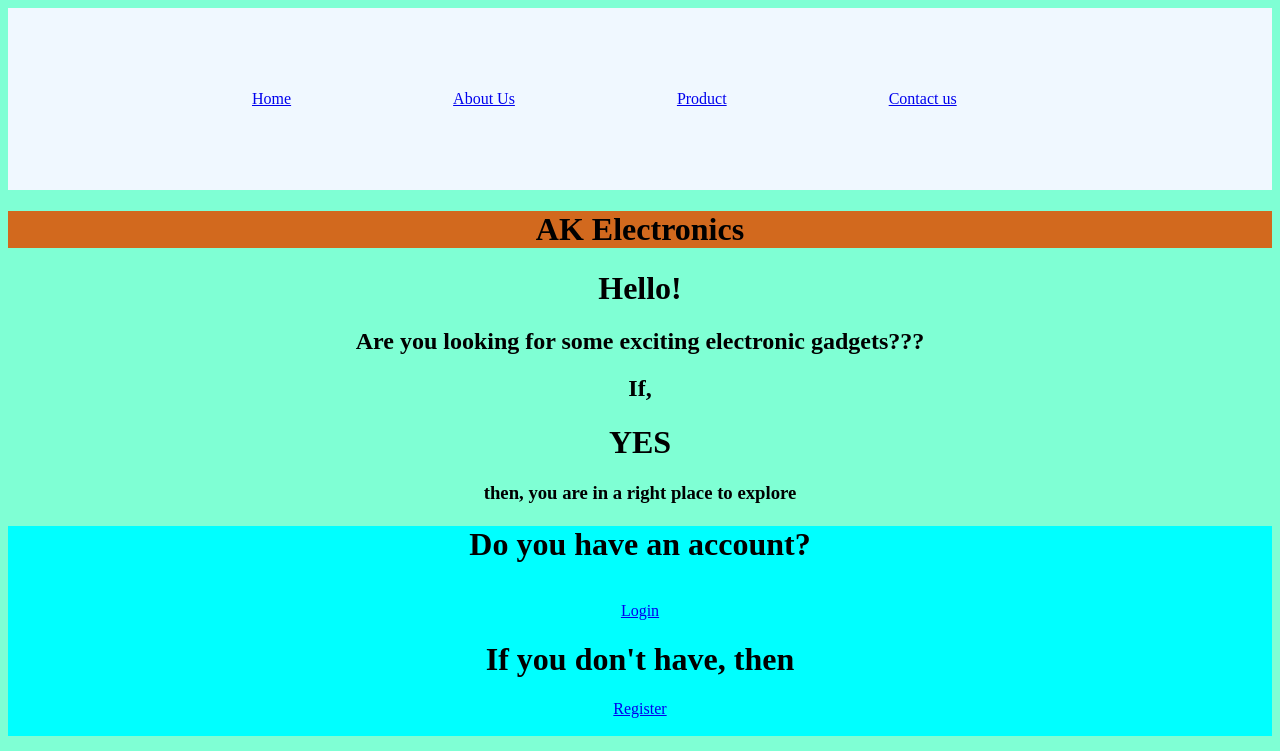
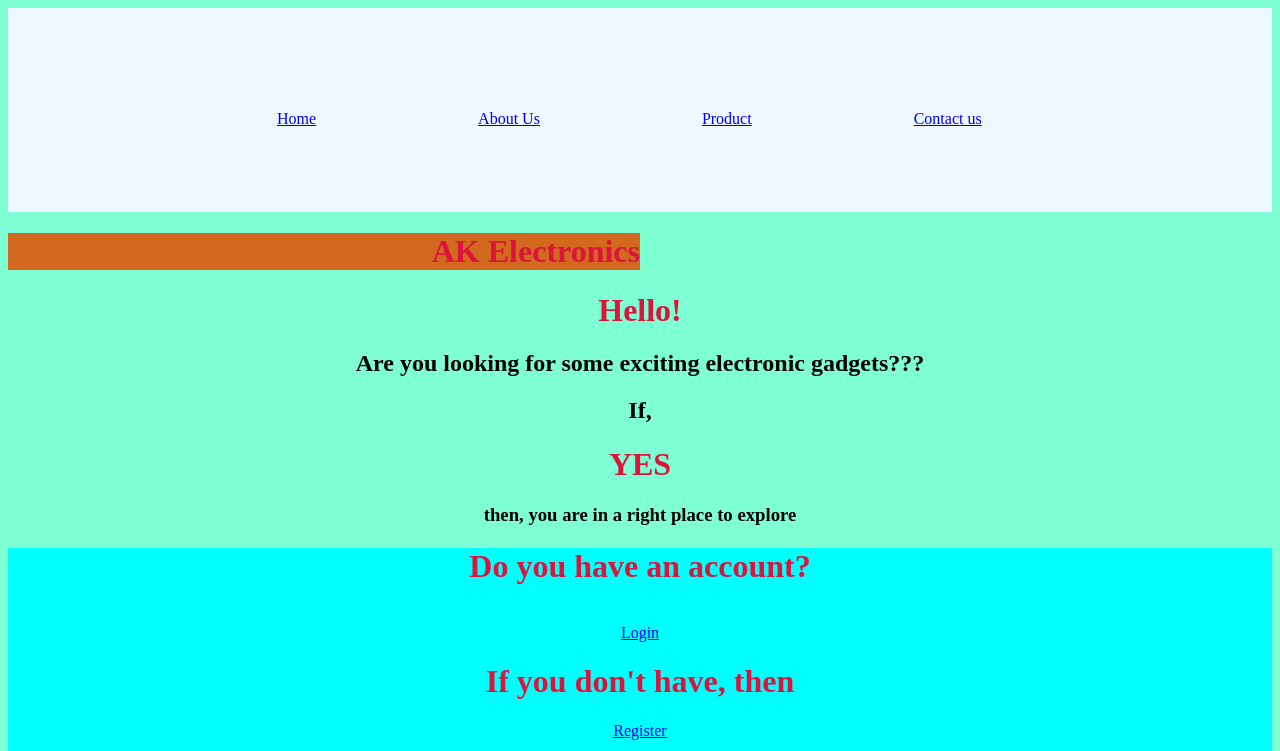
Before and after one commit to Ayon150/htcss, a plain HTML site: page e_commerce.html in a window 1280 px wide. Shown: the top 751 px of the page. Drawn offline with Linux system fonts and the light colour scheme.

Commit message:
Css positioning

```diff
--- a/e_commerce.html
+++ b/e_commerce.html
@@ -4,9 +4,10 @@
     <meta charset="UTF-8">
     <meta name="viewport" content="width=device-width, initial-scale=1.0">
     <title>AK Electronics</title>
+    <link rel="stylesheet" href="styles.css">
 </head>
 <body style="background-color: aquamarine; ">
-    <div id="My Header" style="background-color: aliceblue;">
+    <div id="My_Header" style="background-color: aliceblue;">
         <table bordar="0" cellpadding="80"  >
             <tr>
                 <td></td>
@@ -17,7 +18,7 @@
             </tr>
         </table>
     </div>
-    <div style="text-align: center; background-color: chocolate; text-decoration: dotted;" >
+    <div style="text-align:right; background-color: chocolate; text-decoration: dotted; width: 50%;" >
         <h1>AK Electronics</h1>
     </div>
     <div style="text-align: center;" >
--- a/styles.css
+++ b/styles.css
@@ -0,0 +1,15 @@
+#My_Header{
+    padding: 2px;
+    padding-left: 25px;
+    padding-right: 25px;
+    padding-top: 20px;
+    padding-bottom: 2px;
+}
+#My_Header{
+    border: 2000;
+    border-color: black;
+
+}
+h1{
+    color:crimson;
+}
```
